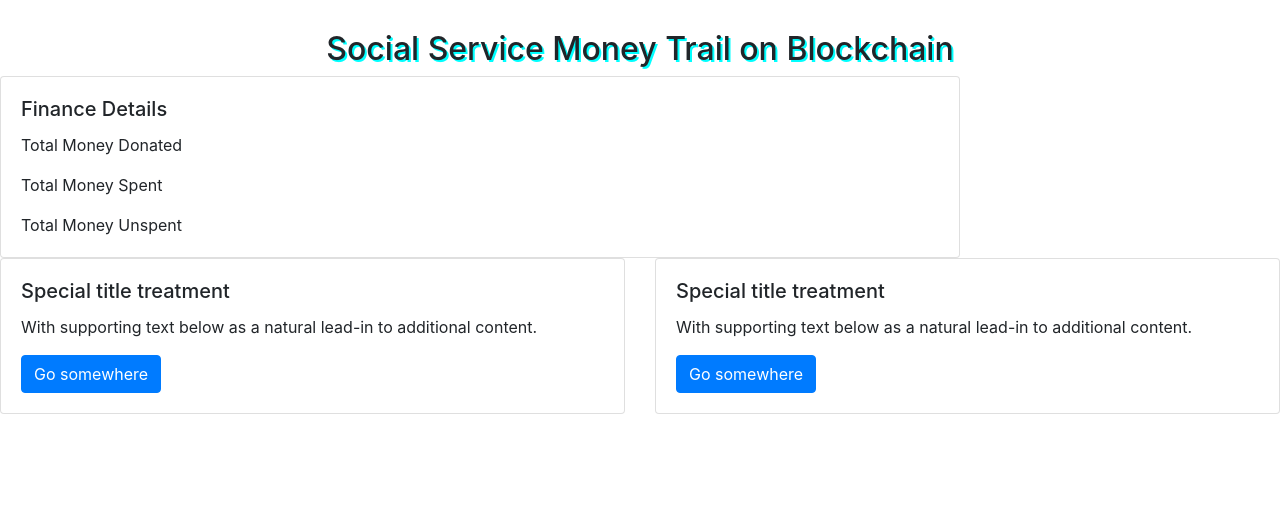
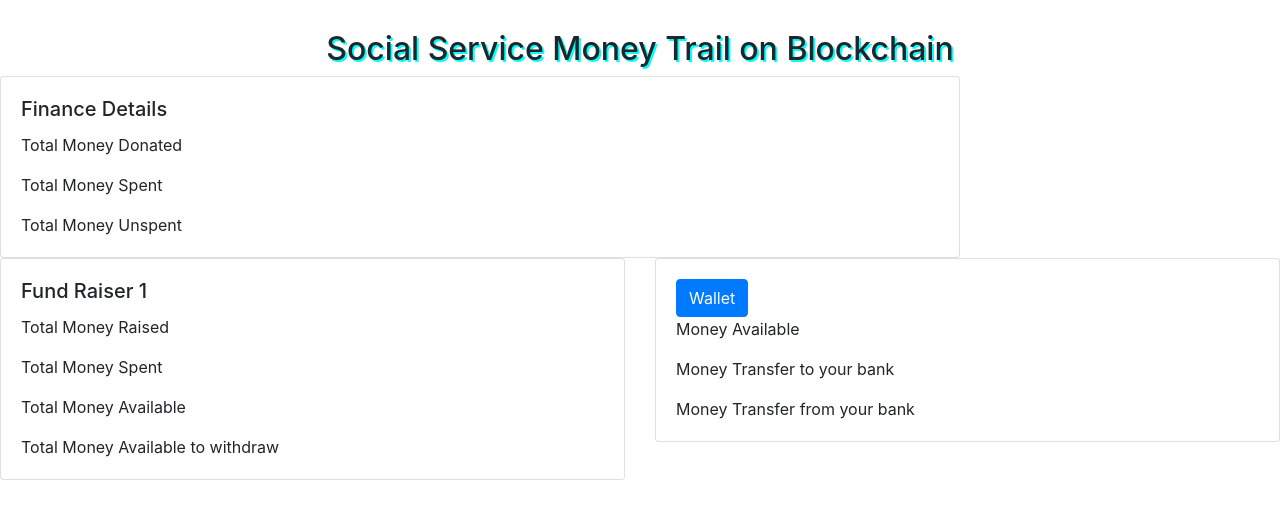
Before and after one commit to ravindragsingh/ngoSocial, an Angular app: page /common/dashboard in a window 1280 px wide. Shown: the top 516 px of the page. Built offline with nearby package versions, Linux system fonts and the light colour scheme.

Commit message:
dashbard2

```diff
--- a/src/app/login/common/dashboard/dashboard.component.html
+++ b/src/app/login/common/dashboard/dashboard.component.html
@@ -11,18 +11,23 @@
     <div class="col-sm-6">
         <div class="card">
             <div class="card-body">
-                <h5 class="card-title">Special title treatment</h5>
-                <p class="card-text">With supporting text below as a natural lead-in to additional content.</p>
-                <a href="#" class="btn btn-primary">Go somewhere</a>
+                <h5 class="card-title">Fund Raiser 1</h5>
+                <p class="card-text">Total Money Raised</p>
+                <p class="card-text">Total Money Spent</p>
+                <p class="card-text">Total Money Available</p>
+                <p class="card-text">Total Money Available to withdraw</p>
+                <!-- <a href="#" class="btn btn-primary">Go somewhere</a> -->
             </div>
         </div>
     </div>
     <div class="col-sm-6">
         <div class="card">
             <div class="card-body">
-                <h5 class="card-title">Special title treatment</h5>
-                <p class="card-text">With supporting text below as a natural lead-in to additional content.</p>
-                <a href="#" class="btn btn-primary">Go somewhere</a>
+                <button class="btn btn-primary">Wallet</button>
+                <p class="card-text">Money Available</p>
+                <p class="card-text">Money Transfer to your bank</p>
+                <p class="card-text">Money Transfer from your bank</p>
+                <!-- <a href="#" class="btn btn-primary">Go somewhere</a> -->
             </div>
         </div>
     </div>
```
